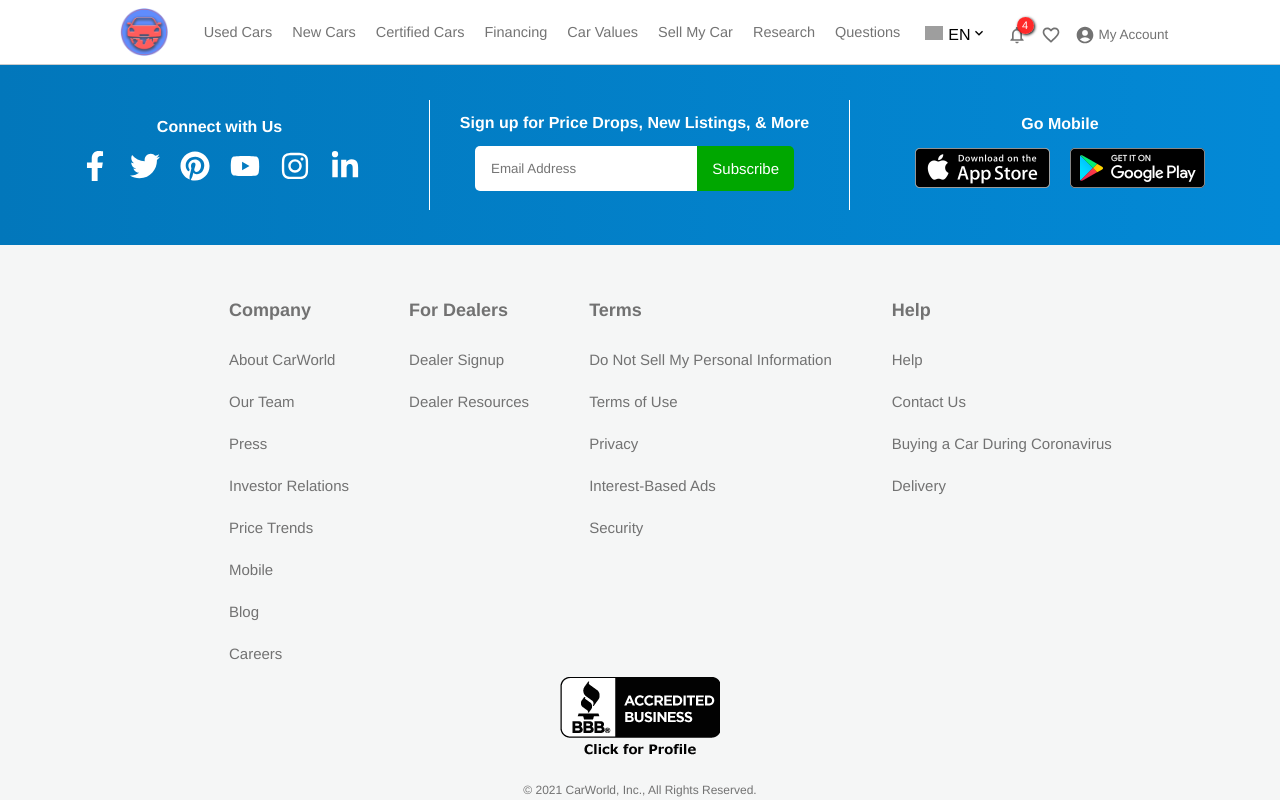
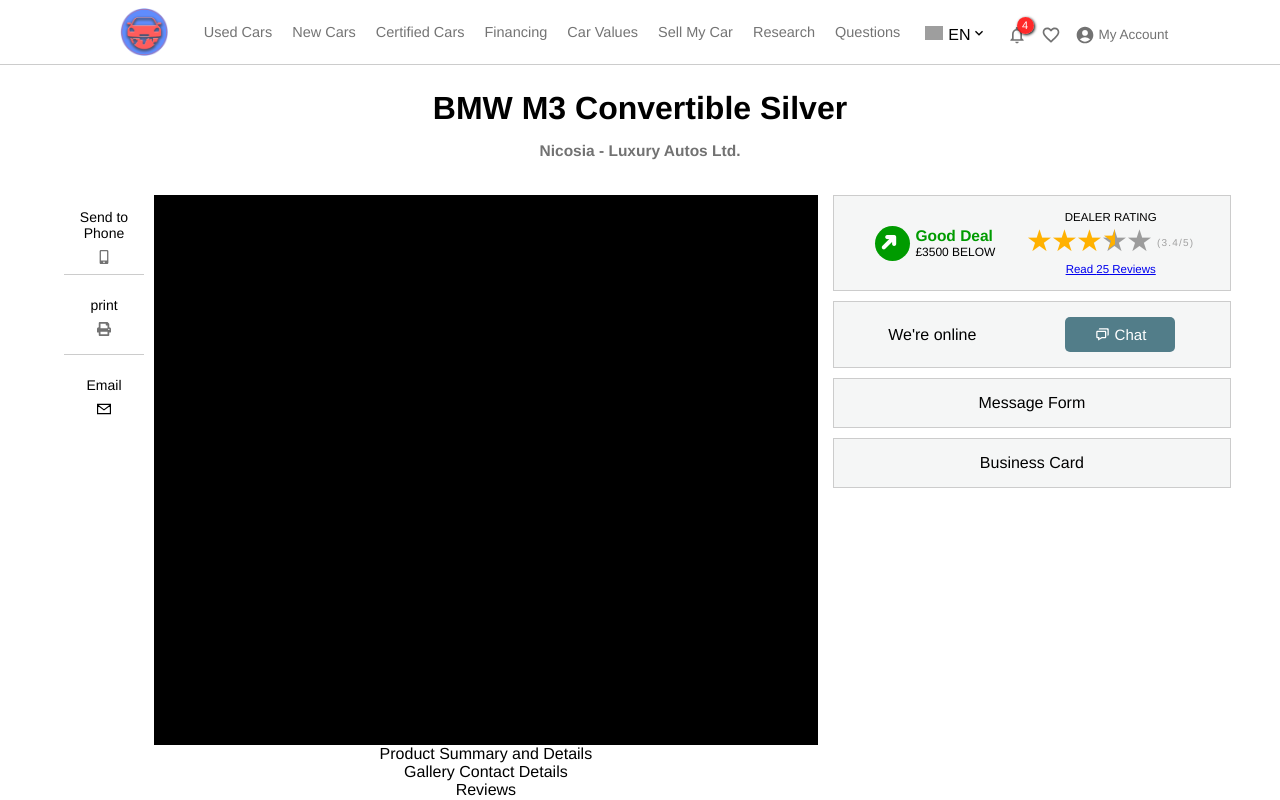
Before and after one commit to aytacg26/cargurusClone, a React (Create React App) app: page /product/1 in a window 1280 px wide. Shown: the top 800 px of the page. Built offline with nearby package versions, Linux system fonts and the light colour scheme; grey boxes are pictures that could not be loaded.

Commit message:
imports corrected because of change in CarBodyCard

```diff
--- a/src/App.js
+++ b/src/App.js
@@ -7,6 +7,7 @@
 import Footer from './components/layout/Footer/Footer';
 import UsedCars from './components/layout/Pages/UsedCars/UsedCars';
 import NewCars from './components/layout/Pages/NewCars/NewCars';
+import ProductPage from './components/layout/Pages/ProductPage/ProductPage';
 
 const App = () => {
   return (
@@ -18,6 +19,7 @@
             <Route path='/' exact component={Home} />
             <Route path='/used-cars' exact component={UsedCars} />
             <Route path='/new-cars' exact component={NewCars} />
+            <Route path='/product/:productId' exact component={ProductPage} />
           </Switch>
           <Footer />
         </div>
--- /dev/null
+++ b/src/components/layout/Pages/ProductPage/ProductSection/ProductSection.js
@@ -0,0 +1,15 @@
+import React from 'react';
+import classes from './ProductSection.module.css';
+
+const ProductSection = () => {
+  return (
+    <div className={classes.ProductSection}>
+      <div className={classes.ImageBox}>ImageBox</div>
+      <div>Product Summary and Details</div>
+      <span>Gallery Contact Details</span>
+      <div id='reviews'>Reviews</div>
+    </div>
+  );
+};
+
+export default ProductSection;
--- /dev/null
+++ b/src/components/layout/Pages/ProductPage/ProductSection/ProductSection.module.css
@@ -0,0 +1,11 @@
+.ProductSection {
+  display: flex;
+  flex-flow: column nowrap;
+  flex: 5;
+}
+
+.ImageBox {
+  width: 100%;
+  height: 550px;
+  background-color: black;
+}
--- a/src/components/layout/SearchWindow/ByBody/Bodies.js
+++ b/src/components/layout/SearchWindow/ByBody/Bodies.js
@@ -1,5 +1,5 @@
 import React, { useState } from 'react';
-import CarBodyCard from './CarBodyCard';
+import CarBodyCard from '../../../ui/BodyCard/BodyCard';
 import classes from './Bodies.module.css';
 
 const bodies = [
--- a/src/components/layout/SearchWindow/DetailedSearchForm/DetailedSearchForm.js
+++ b/src/components/layout/SearchWindow/DetailedSearchForm/DetailedSearchForm.js
@@ -1,7 +1,7 @@
 import React, { useState, useMemo, useCallback } from 'react';
 import Button from '../../../ui/Button/Button';
 import DropDown from '../../../ui/DropDown/DropDown';
-import CarBodyCard from '../ByBody/CarBodyCard';
+import CarBodyCard from '../../../ui/BodyCard/BodyCard';
 import classes from './DetailedSearchForm.module.css';
 
 const brands = [
--- a/src/index.css
+++ b/src/index.css
@@ -4,6 +4,7 @@
   box-sizing: border-box;
   font-family: Helvetica, Arial, sans-serif;
   scrollbar-width: 2px;
+  scroll-behavior: smooth;
 }
 
 ::-webkit-scrollbar {
```
